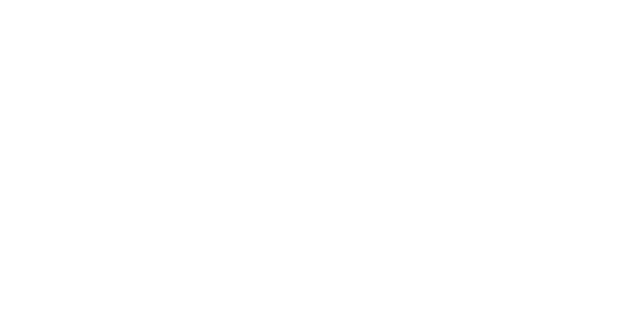
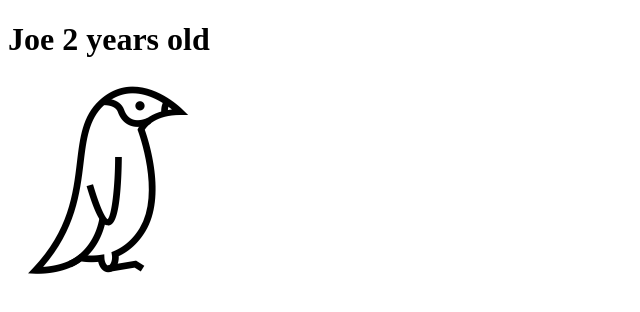
Before and after one commit to erickimm/PUI_labs, a plain HTML site: page week7_lab/index.html in a window 1280 px wide. Shown: the whole page, without its empty margins (0-640 px from the left). Drawn offline with Linux system fonts and the light colour scheme.

Commit message:
finished lab7

```diff
--- a/week7_lab/index.html
+++ b/week7_lab/index.html
@@ -9,7 +9,14 @@
         <script src="main.js" type="text/javascript"></script>
     </head>
 
-    <body>
-
+    <body onload="onLoad()">
+        <!-- container for the whole page for styling -->
+        <div id="container">
+            <!-- animal information -->
+            <div id="animal">
+                <h1 id="animal-properties"></h1>
+                <img id="animal-img" src="">
+            </div>
+        </div>
     </body>
 </html>
--- a/week7_lab/main.js
+++ b/week7_lab/main.js
@@ -50,3 +50,15 @@ function generateRandomAnimal() {
         return new Fish(generateRandomName(), generateRandomAge());
     }
 }
+
+/*** Document Load ****/
+function onLoad() {
+
+    // generate a random animal when the document opens
+    var animal = generateRandomAnimal();
+    console.log(animal)
+    // update the page based on the animal properties
+    document.getElementById("animal-properties").textContent = animal.name + "  " + animal.age + " years old";
+    document.getElementById("animal-img").setAttribute("src", animal.image)
+
+  };
```
